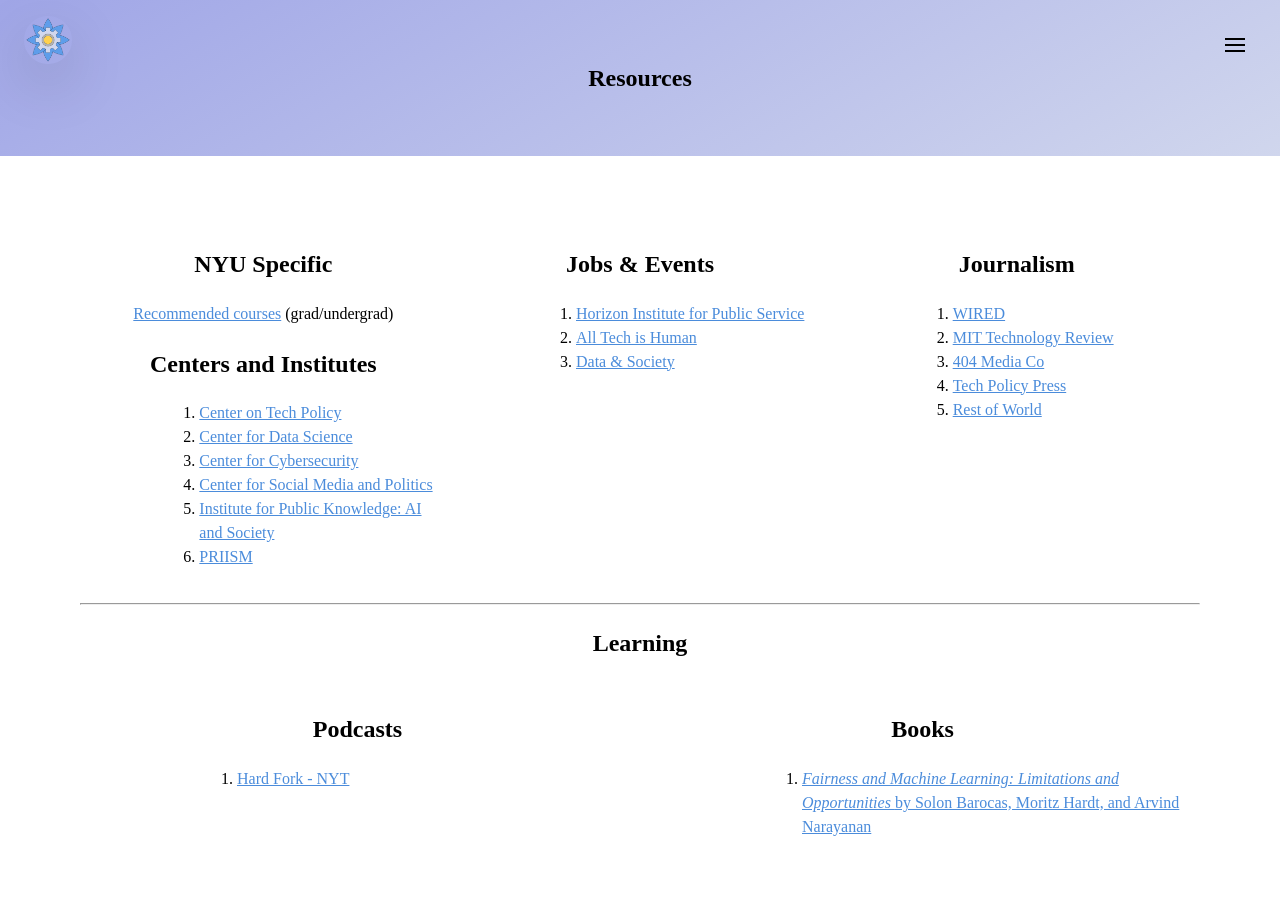
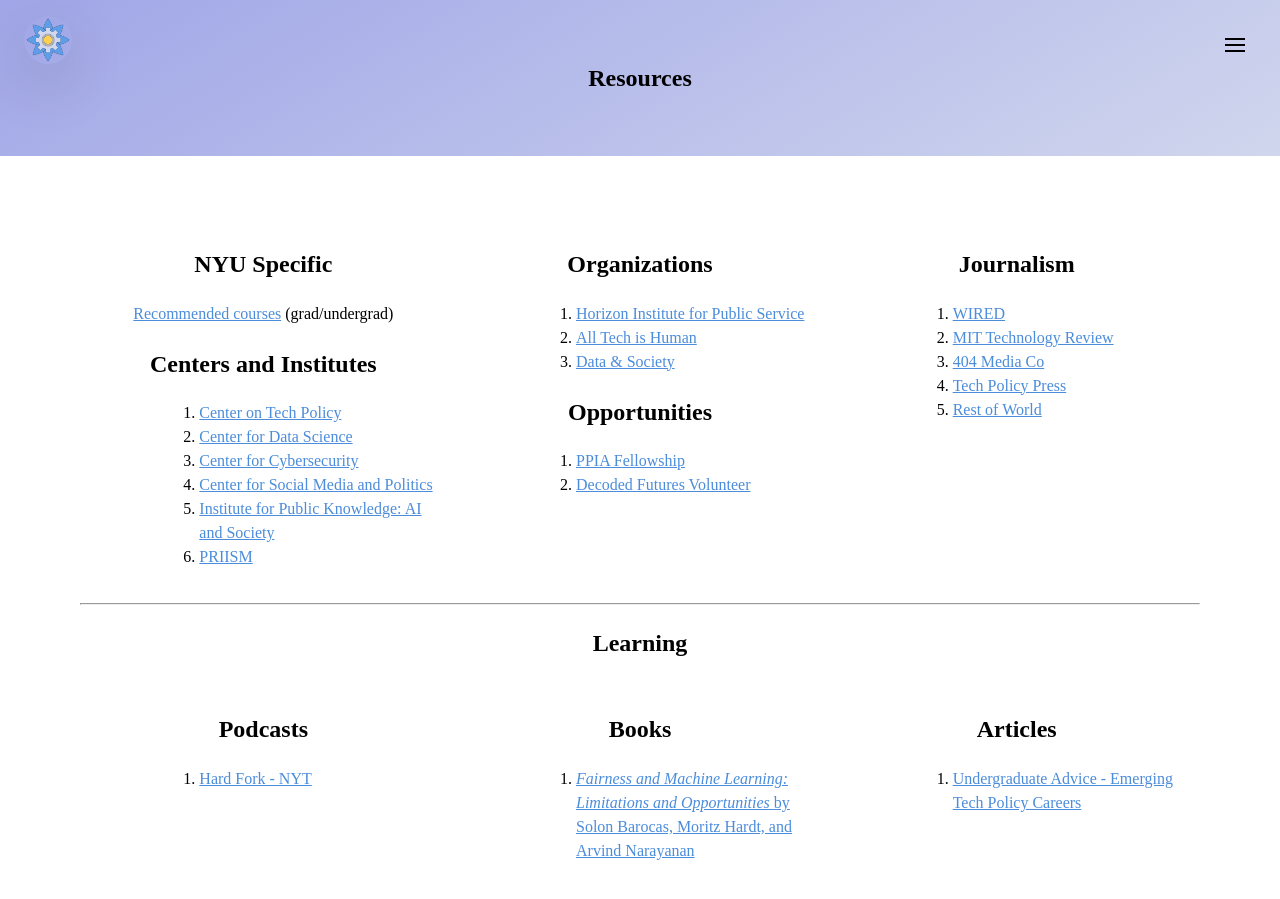
Before and after one commit to petalnyu/petal-nyu, a Jekyll site: the page built from pages/resources.md, in a window 1280 px wide and 949 px high. Shown: the top 899 px of the window. Built offline with Jekyll 4.4.1, drawn with Linux system fonts in a browser that asks for light colours; some web fonts are replaced.

Commit message:
added more resources

```diff
--- a/_layouts/resources.html
+++ b/_layouts/resources.html
@@ -1,58 +1,83 @@
 ---
 layout: page
 ---
+
 <body>
     <div class="container">
         <div class="column">
             <!-- Content for the left column -->
             <h1> NYU Specific</h1>
-        <p> <a href='https://docs.google.com/spreadsheets/d/1FXFmorpG5Q7x1MtQ58RIQuAR5QTccow6D9-LrURNBPc/edit?usp=sharing'> Recommended courses</a> (grad/undergrad)</p>
+            <p> <a
+                    href='https://docs.google.com/spreadsheets/d/1FXFmorpG5Q7x1MtQ58RIQuAR5QTccow6D9-LrURNBPc/edit?usp=sharing'>
+                    Recommended courses</a> (grad/undergrad)</p>
             <h2> Centers and Institutes </h2>
             <ol>
                 <li style="text-align: left"><a href='https://techpolicynyu.org/'>Center on Tech Policy</a></li>
                 <li style="text-align: left"><a href='https://cds.nyu.edu/'>Center for Data Science</a></li>
                 <li style="text-align: left"><a href='https://cyber.nyu.edu/'>Center for Cybersecurity</a></li>
-            <li style="text-align: left"><a href='https://csmapnyu.org/'>Center for Social Media and Politics</a></li>
-            <li style="text-align: left"><a href='https://ipk.nyu.edu/working-groups/ai-in-society/'>Institute for Public Knowledge: AI and Society</a></li>
+                <li style="text-align: left"><a href='https://csmapnyu.org/'>Center for Social Media and Politics</a>
+                </li>
+                <li style="text-align: left"><a href='https://ipk.nyu.edu/working-groups/ai-in-society/'>Institute for
+                        Public Knowledge: AI and Society</a></li>
                 <li style="text-align: left"><a href='https://steinhardt.nyu.edu/priism'>PRIISM</a></li>
             </ol>
         </div>
         <div class="column">
             <!-- Content for the right column -->
-     <h1> Jobs & Events</h1>
+            <h1> Organizations</h1>
             <ol>
-        <li style="text-align: left"><a href = 'https://horizonpublicservice.org/'> Horizon Institute for Public Service </a></li>
-        <li style="text-align: left"><a href = 'https://alltechishuman.org/'> All Tech is Human </a></li>
-        <li style="text-align: left"><a href = 'https://datasociety.net/'> Data & Society </a></li>
+                <li style="text-align: left"><a href='https://horizonpublicservice.org/'> Horizon Institute for Public
+                        Service </a></li>
+                <li style="text-align: left"><a href='https://alltechishuman.org/'> All Tech is Human </a></li>
+                <li style="text-align: left"><a href='https://datasociety.net/'> Data & Society </a></li>
+            </ol>
+            <h2> Opportunities </h2>
+            <ol>
+                <li style="text-align: left"><a href='https://www.ppiaprogram.org/fellowship'> PPIA Fellowship </a></li>
+                <li style="text-align: left"><a href='https://www.decodedfutures.nyc/ai-volunteer'> Decoded Futures
+                        Volunteer </a></li>
             </ol>
         </div>
         <div class="column">
             <!-- Content for the right column -->
             <h1> Journalism</h1>
             <ol>
-            <li style="text-align: left"><a href = 'https://www.wired.com/tag/tech-policy/'> WIRED </a></li>
-            <li style="text-align: left"><a href = 'https://www.technologyreview.com/topic/policy/'> MIT Technology Review </a></li>
-            <li style="text-align: left"><a href = 'https://www.404media.co/'> 404 Media Co </a></li>
-            <li style="text-align: left"><a href = 'https://www.techpolicy.press/'> Tech Policy Press </a></li>
-            <li style="text-align: left"><a href = 'https://restofworld.org/'> Rest of World </a></li>
+                <li style="text-align: left"><a href='https://www.wired.com/tag/tech-policy/'> WIRED </a></li>
+                <li style="text-align: left"><a href='https://www.technologyreview.com/topic/policy/'> MIT Technology
+                        Review </a></li>
+                <li style="text-align: left"><a href='https://www.404media.co/'> 404 Media Co </a></li>
+                <li style="text-align: left"><a href='https://www.techpolicy.press/'> Tech Policy Press </a></li>
+                <li style="text-align: left"><a href='https://restofworld.org/'> Rest of World </a></li>
             </ol>
         </div>
     </div>
 
     <hr>
 
-<h1 style = "text-align: center"> Learning</h1>
+    <h1 style="text-align: center"> Learning</h1>
     <div class="container">
         <div class="column">
             <h2> Podcasts </h2>
             <ol>
-                <li style="text-align: left"><a href = 'https://www.nytimes.com/column/hard-fork'> Hard Fork - NYT</a></li>
+                <li style="text-align: left"><a href='https://www.nytimes.com/column/hard-fork'> Hard Fork - NYT</a>
+                </li>
             </ol>
         </div>
         <div class="column">
             <h2> Books </h2>
             <ol>
-                <li style="text-align: left"><a href = 'https://fairmlbook.org/'> <em>Fairness and Machine Learning: Limitations and Opportunities </em> by Solon Barocas, Moritz Hardt, and Arvind Narayanan </a></li>
+                <li style="text-align: left"><a href='https://fairmlbook.org/'> <em>Fairness and Machine Learning:
+                            Limitations and Opportunities </em> by Solon Barocas, Moritz Hardt, and Arvind Narayanan
+                    </a></li>
+            </ol>
+        </div>
+        <div class="column">
+            <h2> Articles </h2>
+            <ol>
+                <li style="text-align: left"><a
+                        href="https://emergingtechpolicy.org/pathways/undergraduate-advice/">Undergraduate Advice -
+                        Emerging
+                        Tech Policy Careers</a></li>
             </ol>
         </div>
     </div>
```
Lines whose indentation alone changed are shown as unchanged.
